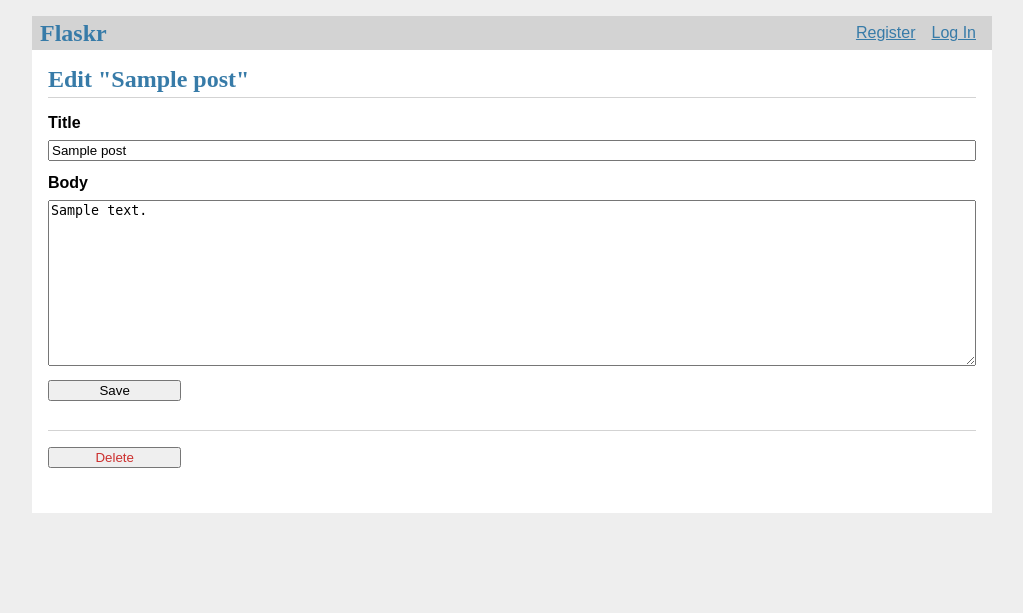
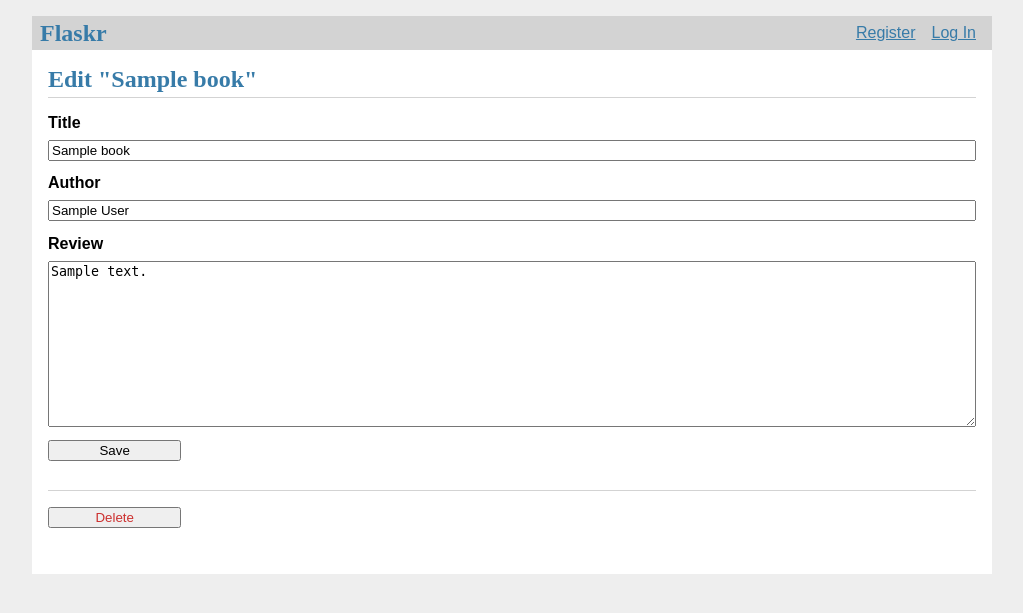
Before and after one commit to Flask-Web-Development/2026-ppi-vitoria-reges, a Python web app: template src/livros-app/flaskr/templates/books/update.html in a window 1280 px wide. Shown: the top 613 px of the page, without its empty margins (128-1151 px from the left). Run offline with Jinja, Linux system fonts and the light colour scheme; the template is opened without the code that fills it: most values are stand-ins (such as "Sample title", 1, 10 or a date in 2020).

Commit message:
feat: adiciona edição de livros (#5)
Closes #5

```diff
--- a/src/livros-app/flaskr/templates/books/update.html
+++ b/src/livros-app/flaskr/templates/books/update.html
@@ -1,20 +1,23 @@
 {% extends 'base.html' %}
 
 {% block header %}
-  <h1>{% block title %}Edit "{{ post['title'] }}"{% endblock %}</h1>
+  <h1>{% block title %}Edit "{{ book['title'] }}"{% endblock %}</h1>
 {% endblock %}
 
 {% block content %}
   <form method="post">
     <label for="title">Title</label>
     <input name="title" id="title"
-      value="{{ request.form['title'] or post['title'] }}" required>
-    <label for="body">Body</label>
-    <textarea name="body" id="body">{{ request.form['body'] or post['body'] }}</textarea>
+      value="{{ request.form['title'] or book['title'] }}" required>
+    <label for="book_author">Author</label>
+    <input name="book_author" id="book_author"
+      value="{{ request.form['book_author'] or book['book_author'] }}" required>
+    <label for="review">Review</label>
+    <textarea name="review" id="review">{{ request.form['review'] or book['review'] }}</textarea>
     <input type="submit" value="Save">
   </form>
   <hr>
-  <form action="{{ url_for('blog.delete', id=post['id']) }}" method="post">
+  <form action="{{ url_for('books.delete', id=book['id']) }}" method="post">
     <input class="danger" type="submit" value="Delete" onclick="return confirm('Are you sure?');">
   </form>
 {% endblock %}
```
